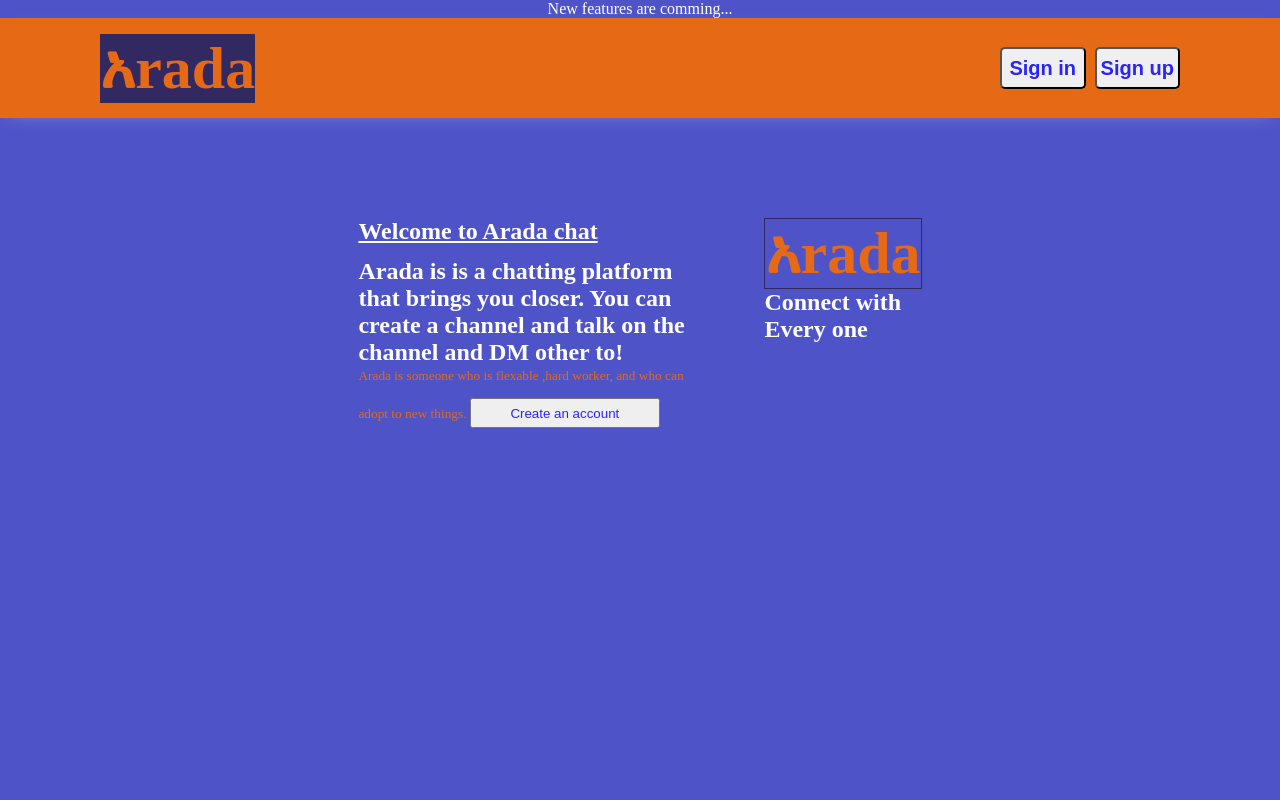
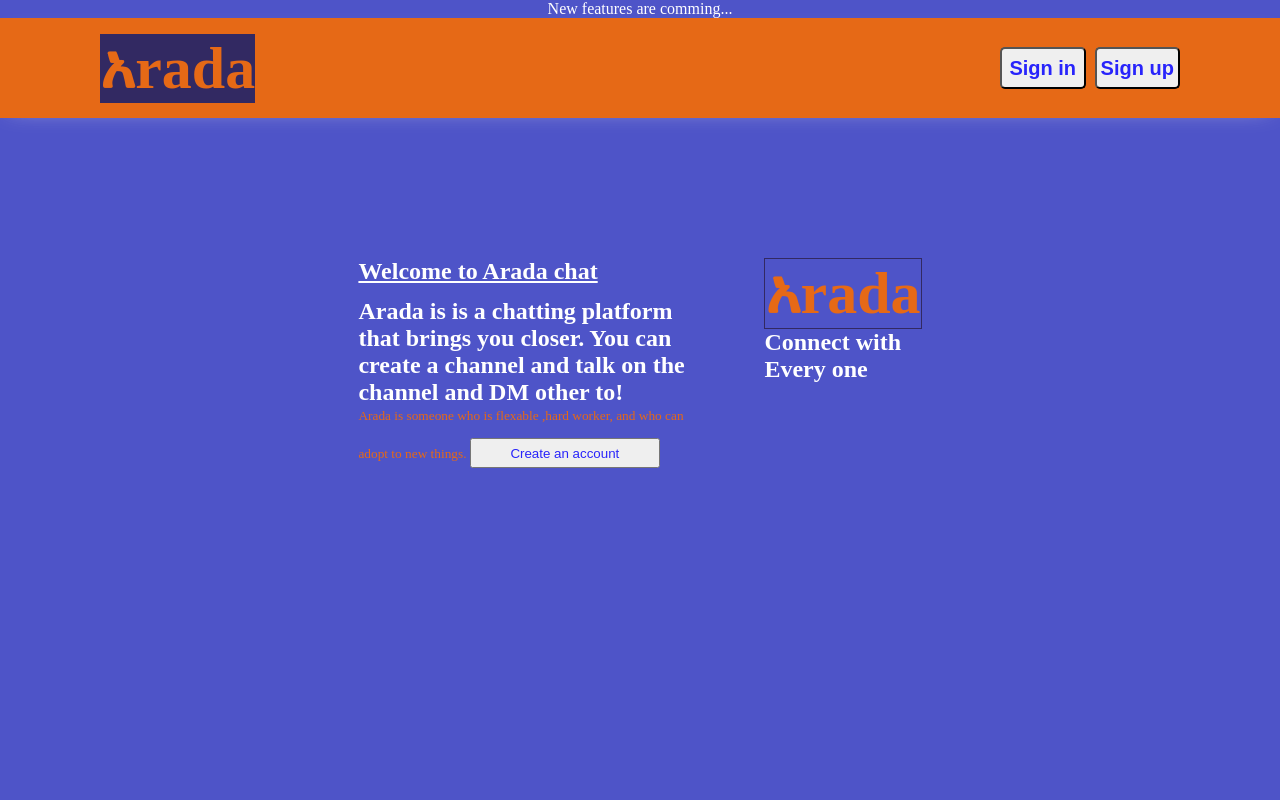
Before and after one commit to sentayhu19/Arada-chat, a React (Create React App) app: page / in a window 1280 px wide. Shown: the top 800 px of the page. Built offline with nearby package versions, Linux system fonts and the light colour scheme; no server answers.

Commit message:
Fixed width issue on message chat

```diff
--- a/src/components/Home/Index.css
+++ b/src/components/Home/Index.css
@@ -15,7 +15,7 @@
     width: 44%;
     margin: auto;
     gap: 10%;
-    padding-top: 200px;
+    padding-top: 240px;
 }
 .white{
     color: var(--white);
--- a/src/components/Messages/Message.css
+++ b/src/components/Messages/Message.css
@@ -15,12 +15,14 @@
 }
 .message-wrap{
     padding-bottom: 38px;
+    width: 50%;
 }
 .timestamp{
     color: var(--timecolor);
 }
 .own {
     display: flex;
-    margin-left: 70%;
+    margin-left: 50%;
     padding-bottom: 38px;
+    width: 50%;
 }
--- a/src/components/Messages/Messages.css
+++ b/src/components/Messages/Messages.css
@@ -6,7 +6,7 @@
     width: 40%;
 }
 .message-body {
-    margin-top: 90px;
+    margin-top: 100px;
     overflow-y: auto;
     background-color: var(--message-body-bg);
     height: 80vh;
```
